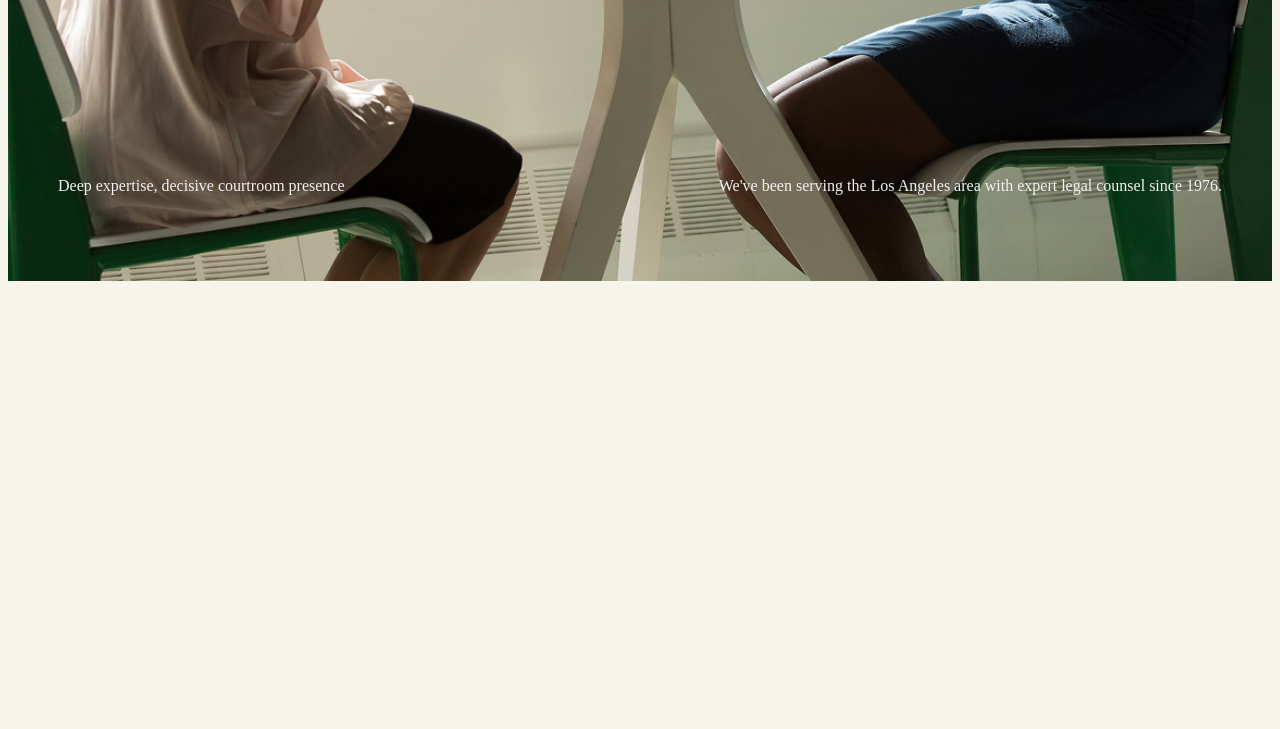
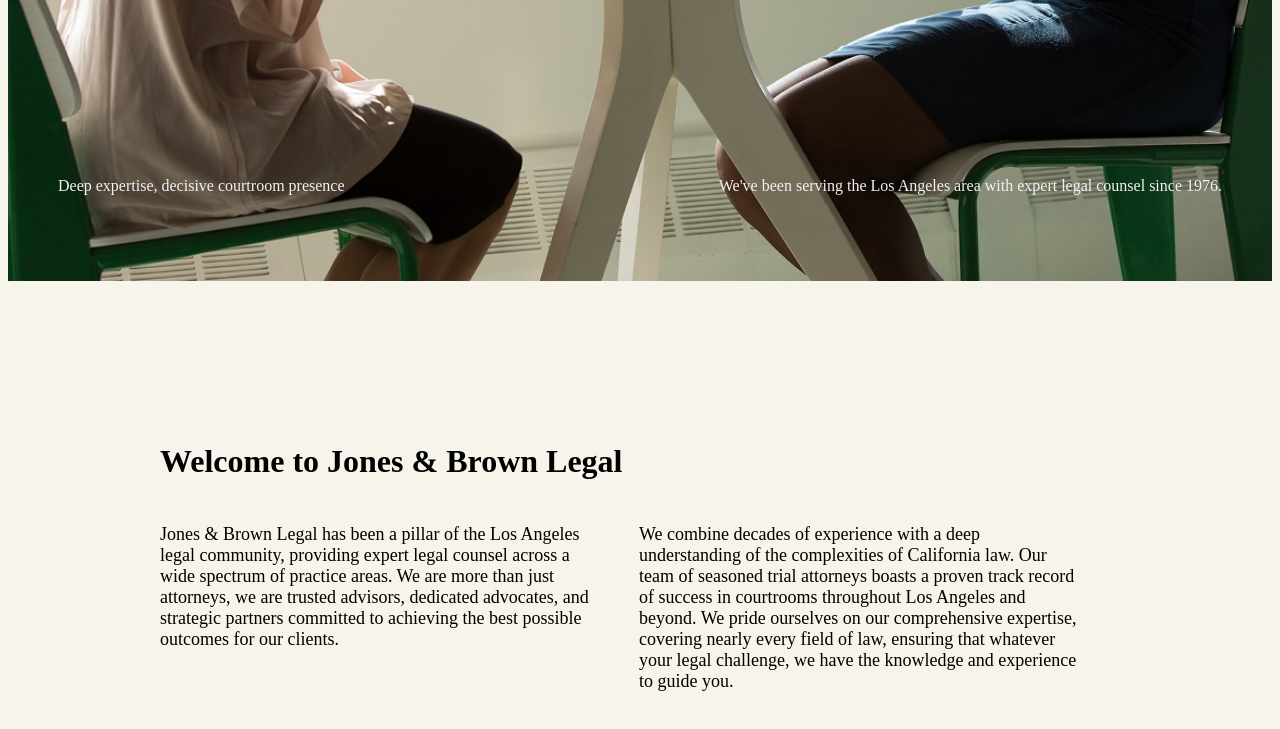
Before and after one commit to ex1side/pn-it-landing, a website built with Vite: page index.html in a window 1280 px wide. Shown: the part 661-1390 px from the top of the page. Before the commit the page ends 950 px from the top, so only its background shows below. Built offline with nearby package versions, Linux system fonts and the light colour scheme.

Commit message:
Added "Welcome" section [WIP]

```diff
--- a/index.html
+++ b/index.html
@@ -36,5 +36,14 @@
         <p class="hero__desc-sub">We've been serving the Los Angeles area with expert legal counsel since 1976.</p>
       </div>
     </section>
+    <section class="welcome">
+      <h2 class="welcome__title">
+        Welcome to Jones & Brown Legal
+      </h2>
+      <div class="welcome__body">
+        <p class="welcome__body-text">Jones & Brown Legal has been a pillar of the Los Angeles legal community, providing expert legal counsel across a wide spectrum of practice areas. We are more than just attorneys, we are trusted advisors, dedicated advocates, and strategic partners committed to achieving the best possible outcomes for our clients.</p>
+        <p class="welcome__body-text">We combine decades of experience with a deep understanding of the complexities of California law. Our team of seasoned trial attorneys boasts a proven track record of success in courtrooms throughout Los Angeles and beyond. We pride ourselves on our comprehensive expertise, covering nearly every field of law, ensuring that whatever your legal challenge, we have the knowledge and experience to guide you.</p>
+      </div>
+    </section>
   </body>
 </html>
--- a/src/style.scss
+++ b/src/style.scss
@@ -28,7 +28,7 @@ body {
     }
 
     a {
-      text-decoration: none;
+      text-decoration: none
     }
 
     display: flex;
@@ -71,3 +71,24 @@ body {
     justify-content: space-between;
   }
 }
+
+.welcome {
+  padding: 135px 186px 178px 152px;
+  color: vars.$paragraph-1;
+  &__body {
+    display: flex;
+    justify-content: space-between;
+
+    max-width: 942px;
+    &-text {
+      font-size: 18px;
+      max-width: 447px;
+      //margin: 60px 0 0 0;
+    }
+  }
+
+  &__title {
+
+    font-size: 32px;
+  }
+}
```
